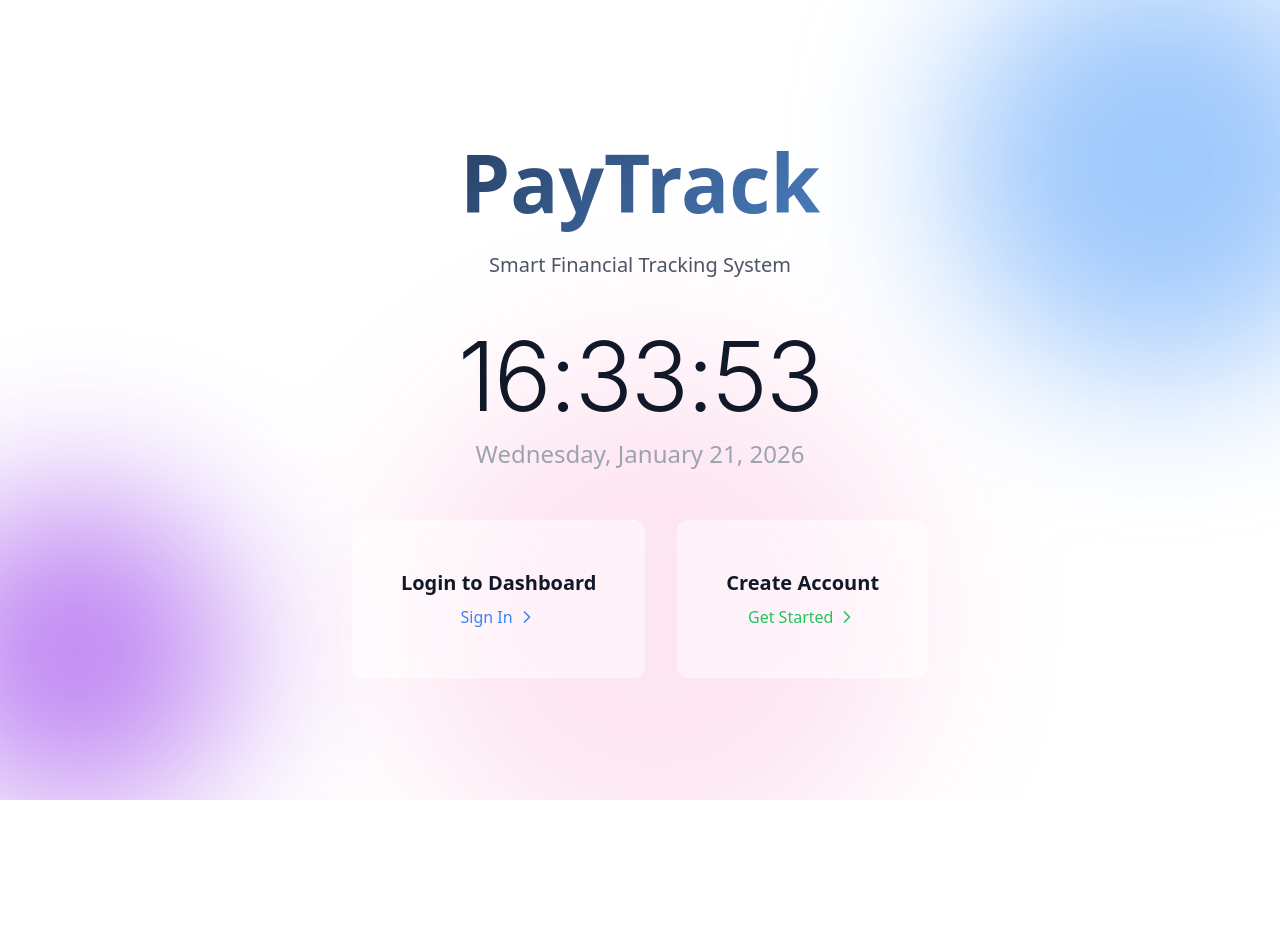
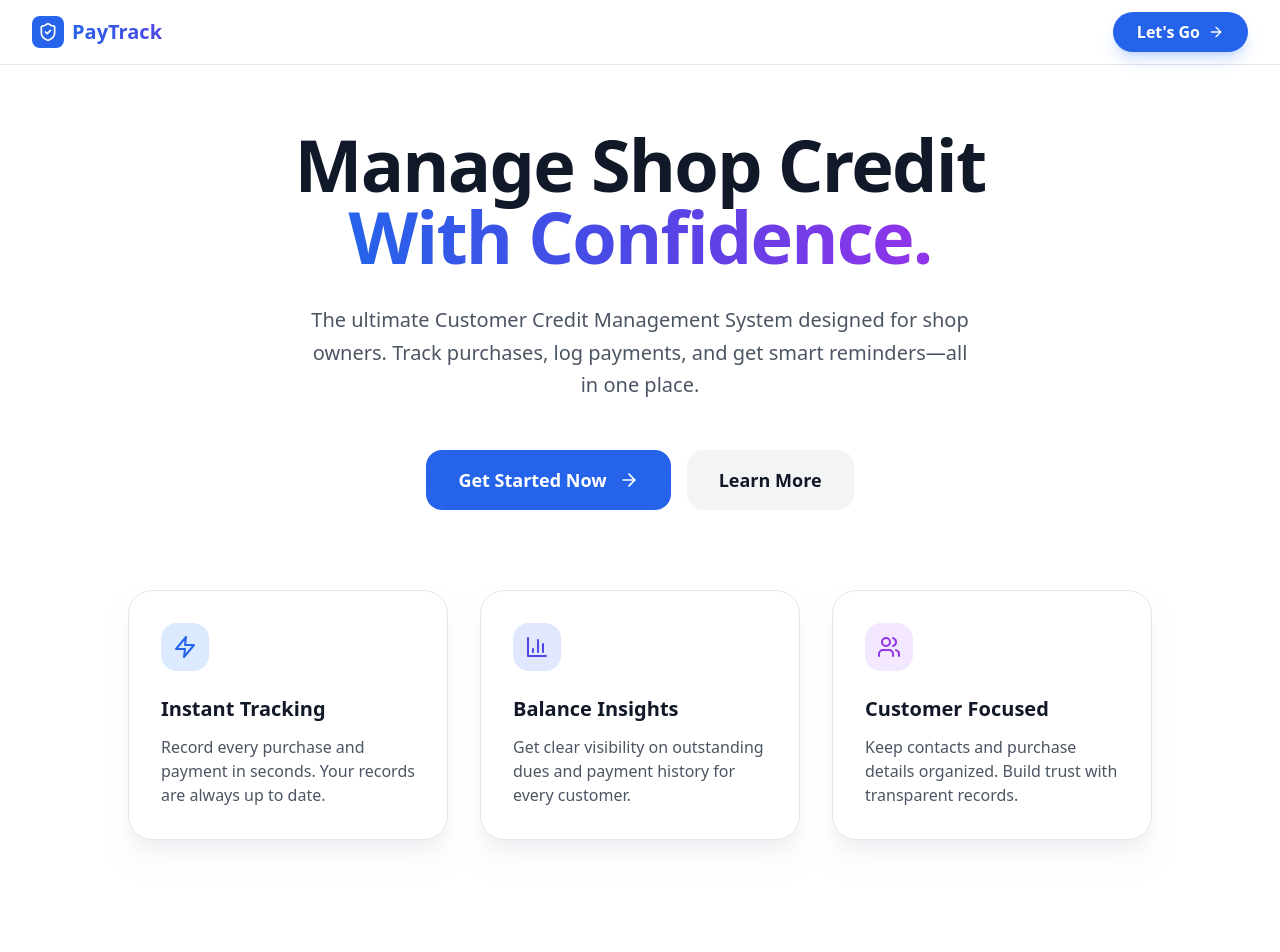
Before and after one commit to sppirana/pay-track-, a React (Vite) app in the folder frontend/: page / in a window 1280 px wide. Shown: the top 952 px of the page. Before the commit the page ends 800 px from the top, so only its background shows below. Built offline with nearby package versions, Linux system fonts and the light colour scheme.

Commit message:
dummy landing page update

```diff
--- a/frontend/src/App.tsx
+++ b/frontend/src/App.tsx
@@ -13,6 +13,7 @@ import Reminders from './components/Reminders';
 import Settings from './components/Settings';
 import AdminPanel from './components/AdminPanel';
 import AdminLogin from './components/AdminLogin';
+import Landing from './components/Landing';
 import { useEffect } from 'react';
 
 function App() {
@@ -45,6 +46,8 @@ function App() {
 
   const renderView = () => {
     switch (currentView) {
+      case 'landing':
+        return <Landing />;
       case 'welcome':
         return <Welcome />;
       case 'login':
@@ -76,7 +79,7 @@ function App() {
 
   return (
     <div className="min-h-screen bg-gray-50 dark:bg-gray-900 transition-colors">
-      {isAuthenticated && currentView !== 'welcome' && currentView !== 'login' && currentView !== 'register' && currentView !== 'admin-login' && <Navigation />}
+      {isAuthenticated && currentView !== 'landing' && currentView !== 'welcome' && currentView !== 'login' && currentView !== 'register' && currentView !== 'admin-login' && <Navigation />}
       {renderView()}
     </div>
   );
--- /dev/null
+++ b/frontend/src/components/Landing.tsx
@@ -0,0 +1,104 @@
+import { ArrowRight, ShieldCheck, Zap, BarChart3, Users } from 'lucide-react';
+import { useApp } from '../context/AppContext';
+
+export default function Landing() {
+    const { setCurrentView } = useApp();
+
+    return (
+        <div className="min-h-screen bg-white dark:bg-gray-900 text-gray-900 dark:text-gray-100 flex flex-col overflow-x-hidden">
+            {/* Header */}
+            <header className="fixed top-0 left-0 right-0 z-50 bg-white/80 dark:bg-gray-900/80 backdrop-blur-md border-b border-gray-200 dark:border-gray-800">
+                <div className="max-w-7xl mx-auto px-4 sm:px-6 lg:px-8 h-16 flex items-center justify-between">
+                    <div className="flex items-center gap-2">
+                        <div className="w-8 h-8 bg-blue-600 rounded-lg flex items-center justify-center">
+                            <ShieldCheck className="w-5 h-5 text-white" />
+                        </div>
+                        <span className="text-xl font-bold bg-clip-text text-transparent bg-gradient-to-r from-blue-600 to-indigo-600 dark:from-blue-400 dark:to-indigo-400">
+                            PayTrack
+                        </span>
+                    </div>
+
+                    <button
+                        onClick={() => setCurrentView('welcome')}
+                        className="flex items-center gap-2 px-6 py-2 bg-blue-600 hover:bg-blue-700 text-white rounded-full font-semibold transition-all hover:scale-105 active:scale-95 shadow-lg shadow-blue-500/25"
+                    >
+                        <span>Let's Go</span>
+                        <ArrowRight className="w-4 h-4" />
+                    </button>
+                </div>
+            </header>
+
+            {/* Hero Section */}
+            <main className="flex-1 pt-32 pb-20 px-4 sm:px-6 lg:px-8 relative">
+                {/* Abstract Background Shapes */}
+                <div className="absolute top-0 left-1/4 w-96 h-96 bg-blue-400/10 rounded-full blur-3xl -z-10 animate-pulse" />
+                <div className="absolute bottom-0 right-1/4 w-96 h-96 bg-indigo-400/10 rounded-full blur-3xl -z-10 animate-pulse" style={{ animationDelay: '1s' }} />
+
+                <div className="max-w-5xl mx-auto text-center">
+                    <h1 className="text-5xl md:text-7xl font-extrabold tracking-tight mb-8">
+                        Manage Shop Credit <br />
+                        <span className="bg-clip-text text-transparent bg-gradient-to-r from-blue-600 via-indigo-600 to-purple-600 dark:from-blue-400 dark:via-indigo-400 dark:to-purple-400">
+                            With Confidence.
+                        </span>
+                    </h1>
+
+                    <p className="text-xl text-gray-600 dark:text-gray-400 mb-12 max-w-2xl mx-auto leading-relaxed">
+                        The ultimate Customer Credit Management System designed for shop owners.
+                        Track purchases, log payments, and get smart reminders—all in one place.
+                    </p>
+
+                    <div className="flex flex-col sm:flex-row items-center justify-center gap-4 mb-20">
+                        <button
+                            onClick={() => setCurrentView('welcome')}
+                            className="w-full sm:w-auto px-8 py-4 bg-blue-600 hover:bg-blue-700 text-white rounded-2xl font-bold text-lg transition-all hover:shadow-2xl hover:shadow-blue-500/40 flex items-center justify-center gap-3 group"
+                        >
+                            Get Started Now
+                            <ArrowRight className="w-5 h-5 group-hover:translate-x-1 transition-transform" />
+                        </button>
+                        <button
+                            className="w-full sm:w-auto px-8 py-4 bg-gray-100 dark:bg-gray-800 hover:bg-gray-200 dark:hover:bg-gray-700 text-gray-900 dark:text-white rounded-2xl font-bold text-lg transition-all"
+                        >
+                            Learn More
+                        </button>
+                    </div>
+
+                    {/* Features Grid */}
+                    <div className="grid grid-cols-1 md:grid-cols-3 gap-8 text-left">
+                        <div className="p-8 bg-white dark:bg-gray-800 rounded-3xl border border-gray-200 dark:border-gray-700 shadow-xl shadow-gray-200/50 dark:shadow-none hover:border-blue-500/50 transition-colors group">
+                            <div className="w-12 h-12 bg-blue-100 dark:bg-blue-900/30 rounded-2xl flex items-center justify-center mb-6 group-hover:scale-110 transition-transform">
+                                <Zap className="w-6 h-6 text-blue-600 dark:text-blue-400" />
+                            </div>
+                            <h3 className="text-xl font-bold mb-3">Instant Tracking</h3>
+                            <p className="text-gray-600 dark:text-gray-400">Record every purchase and payment in seconds. Your records are always up to date.</p>
+                        </div>
+
+                        <div className="p-8 bg-white dark:bg-gray-800 rounded-3xl border border-gray-200 dark:border-gray-700 shadow-xl shadow-gray-200/50 dark:shadow-none hover:border-indigo-500/50 transition-colors group">
+                            <div className="w-12 h-12 bg-indigo-100 dark:bg-indigo-900/30 rounded-2xl flex items-center justify-center mb-6 group-hover:scale-110 transition-transform">
+                                <BarChart3 className="w-6 h-6 text-indigo-600 dark:text-indigo-400" />
+                            </div>
+                            <h3 className="text-xl font-bold mb-3">Balance Insights</h3>
+                            <p className="text-gray-600 dark:text-gray-400">Get clear visibility on outstanding dues and payment history for every customer.</p>
+                        </div>
+
+                        <div className="p-8 bg-white dark:bg-gray-800 rounded-3xl border border-gray-200 dark:border-gray-700 shadow-xl shadow-gray-200/50 dark:shadow-none hover:border-purple-500/50 transition-colors group">
+                            <div className="w-12 h-12 bg-purple-100 dark:bg-purple-900/30 rounded-2xl flex items-center justify-center mb-6 group-hover:scale-110 transition-transform">
+                                <Users className="w-6 h-6 text-purple-600 dark:text-purple-400" />
+                            </div>
+                            <h3 className="text-xl font-bold mb-3">Customer Focused</h3>
+                            <p className="text-gray-600 dark:text-gray-400">Keep contacts and purchase details organized. Build trust with transparent records.</p>
+                        </div>
+                    </div>
+                </div>
+            </main>
+
+            {/* Footer */}
+            <footer className="py-10 border-t border-gray-200 dark:border-gray-800 mt-20">
+                <div className="max-w-7xl mx-auto px-4 text-center">
+                    <p className="text-gray-500 dark:text-gray-400 text-sm">
+                        &copy; {new Date().getFullYear()} PayTrack. All rights reserved.
+                    </p>
+                </div>
+            </footer>
+        </div>
+    );
+}
--- a/frontend/src/context/AppContext.tsx
+++ b/frontend/src/context/AppContext.tsx
@@ -31,7 +31,7 @@ export function AppProvider({ children }: { children: ReactNode }) {
   const [customers, setCustomers] = useState<Customer[]>([]);
   const [transactions, setTransactions] = useState<Transaction[]>([]);
   const [currentView, setCurrentView] = useState<View>(() => {
-    return (localStorage.getItem('currentView') as View) || 'welcome';
+    return (localStorage.getItem('currentView') as View) || 'landing';
   });
   const [selectedCustomerId, setSelectedCustomerId] = useState<string | null>(() => {
     return localStorage.getItem('selectedCustomerId') || null;
--- a/frontend/src/types/index.ts
+++ b/frontend/src/types/index.ts
@@ -37,7 +37,7 @@ export interface ShopSettings {
   contact: string;
 }
 
-export type View = 'welcome' | 'login' | 'register' | 'dashboard' | 'customers' | 'customer-detail' | 'add-purchase' | 'add-payment' | 'reminders' | 'settings' | 'admin-panel' | 'admin-login';
+export type View = 'landing' | 'welcome' | 'login' | 'register' | 'dashboard' | 'customers' | 'customer-detail' | 'add-purchase' | 'add-payment' | 'reminders' | 'settings' | 'admin-panel' | 'admin-login';
 
 // Export auth types
 export * from './auth';
```
